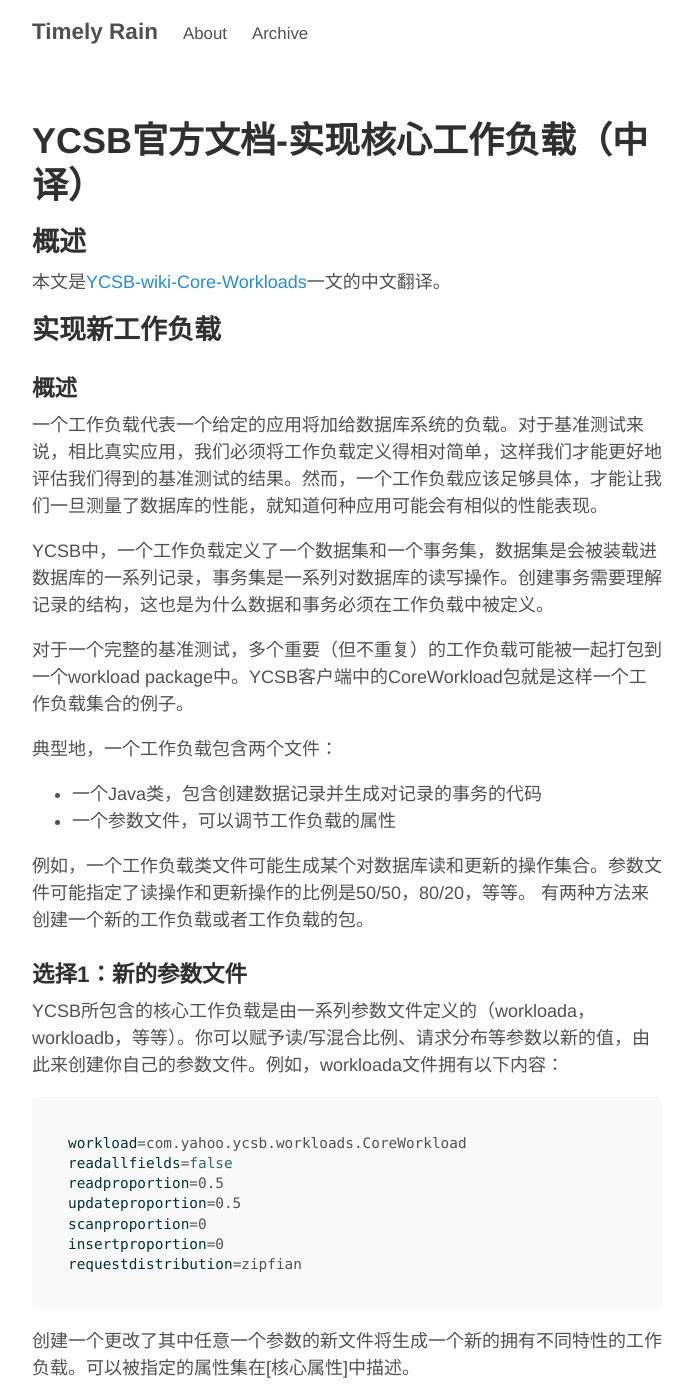
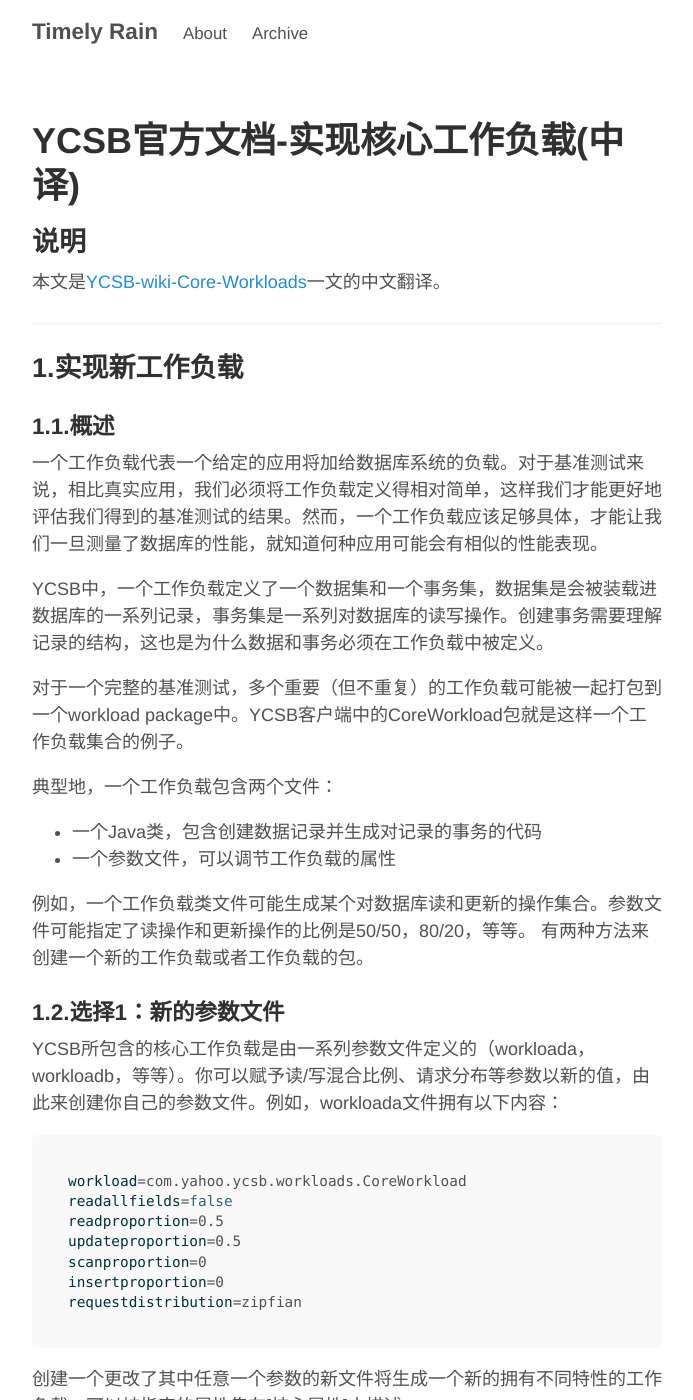
Before and after one commit to lsr1991/lsr1991.github.io, a Jekyll site: the page built from _posts/2015-04-06-ycsb-document-translation-core-workloads.md, in a window 1280 px wide and 1400 px high. Shown: the whole window, without its empty margins (293-986 px from the left). Built offline with Jekyll 4.4.1, drawn with Linux system fonts in a browser that asks for light colours; Markdown is read by kramdown in place of the engine named in the settings; comment, search, counter and statistics services are not loaded; some of the changed text lies outside the part shown.

Commit message:
Update 2015-04-06-ycsb-document-translation-core-workloads.md

```diff
--- a/_posts/2015-04-06-ycsb-document-translation-core-workloads.md
+++ b/_posts/2015-04-06-ycsb-document-translation-core-workloads.md
@@ -1,16 +1,18 @@
 ---
 layout: page
-title: YCSB官方文档-实现核心工作负载（中译）
+title: YCSB官方文档-实现核心工作负载(中译)
 comments: true
 ---
 
-## 概述
+## 说明
 
 本文是[YCSB-wiki-Core-Workloads](https://github.com/brianfrankcooper/YCSB/wiki/Core-Workloads)一文的中文翻译。
 
-## 实现新工作负载
+---
 
-### 概述
+## 1.实现新工作负载
+
+### 1.1.概述
 
 一个工作负载代表一个给定的应用将加给数据库系统的负载。对于基准测试来说，相比真实应用，我们必须将工作负载定义得相对简单，这样我们才能更好地评估我们得到的基准测试的结果。然而，一个工作负载应该足够具体，才能让我们一旦测量了数据库的性能，就知道何种应用可能会有相似的性能表现。
 
@@ -26,7 +28,7 @@
 例如，一个工作负载类文件可能生成某个对数据库读和更新的操作集合。参数文件可能指定了读操作和更新操作的比例是50/50，80/20，等等。
 有两种方法来创建一个新的工作负载或者工作负载的包。
 
-### 选择1：新的参数文件
+### 1.2.选择1：新的参数文件
 
 YCSB所包含的核心工作负载是由一系列参数文件定义的（workloada，workloadb，等等）。你可以赋予读/写混合比例、请求分布等参数以新的值，由此来创建你自己的参数文件。例如，workloada文件拥有以下内容：
 
@@ -42,7 +44,7 @@
 
 创建一个更改了其中任意一个参数的新文件将生成一个新的拥有不同特性的工作负载。可以被指定的属性集在[核心属性]中描述。
 
-### 选择2：新的Java类
+### 1.3.选择2：新的Java类
 
 工作负载Java类在运行时会被YCSB客户端创建，并将使用一个数据库接口层的实例来生成实际的对数据库的操作。因此，Java类只需要决定（取决于参数文件中的设置）数据集要创建什么样的记录，以及事务阶段要生成什么读、更新等操作。YCSB客户端将关注创建工作负载Java类，将它传递给一个工作者线程去执行，并决定创建多少记录或者生成多少要执行的操作，以及测量性能结果。
 
```
